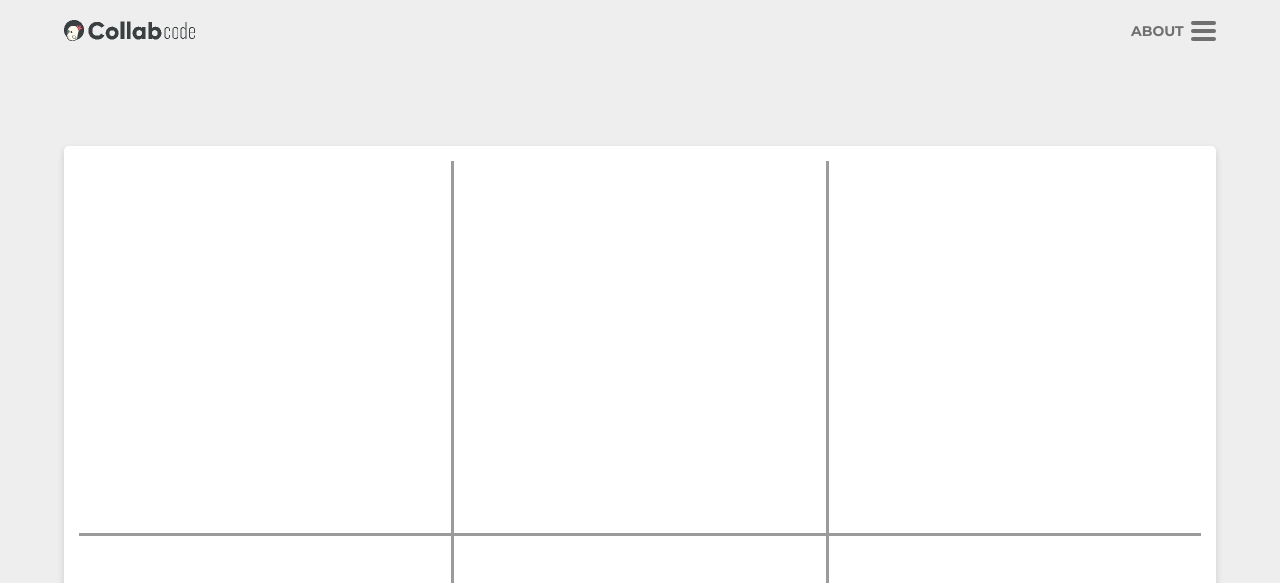
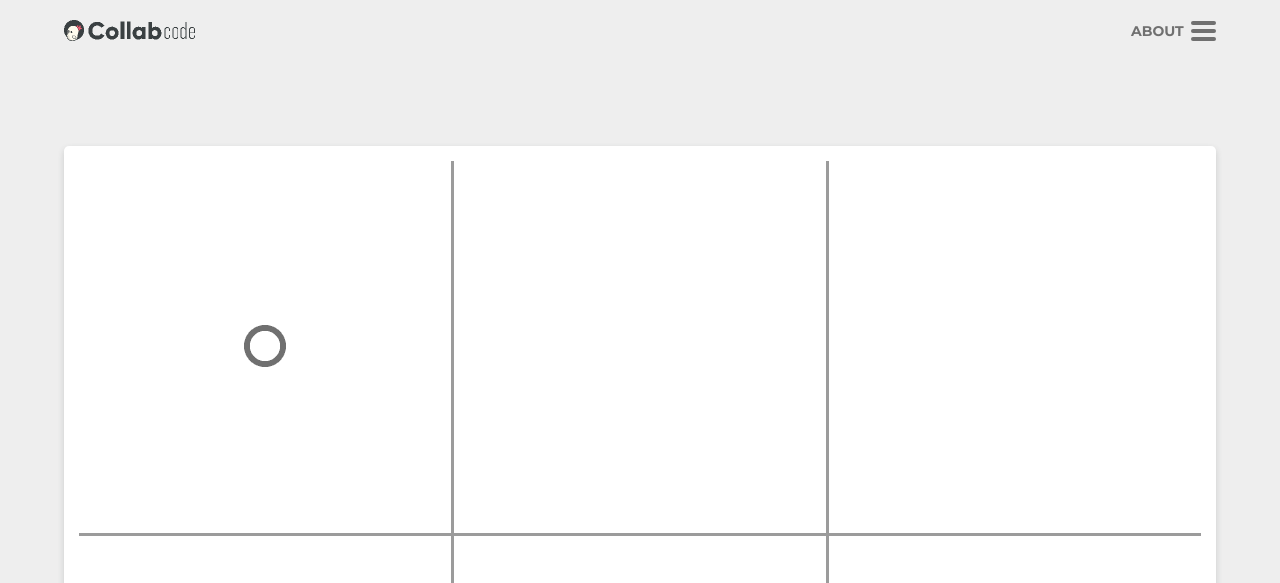
Before and after one commit to Morette/react, a React (Create React App) app in the folder jogo-da-velha/: page / in a window 1280 px wide. Both pictures are taken after a click on the button 265 px from the left and 347 px from the top of the page. Shown: the top 583 px of the page. Built offline with nearby package versions, Linux system fonts and the light colour scheme.

Commit message:
fill hashtag blank spaces with player X

```diff
--- a/jogo-da-velha/src/objects/PlayerGame/index.js
+++ b/jogo-da-velha/src/objects/PlayerGame/index.js
@@ -1,23 +1,26 @@
-import React from 'react';
+import React, { useState } from 'react';
 import './styles.css';
 import playerX from '../../images/Player-X.png';
 import playerO from '../../images/Player-Circle.png';
 
-const handleClick = () => {
-  console.log('clicou');
-}
+const PlayerGame = ({ player }) => {
 
-const PlayerGame = ({ player }) => {
+  const [statePlayer, setStatePlayer] = useState(player);
+
+  const handleClick = () => setStatePlayer(
+    statePlayer ? "x" : "o"
+    );
+
   const players = [];
   players['x'] = playerX;
   players['o'] = playerO;
 
   return (
     <button className="player-game" onClick={handleClick} >
-      {player &&
+      {statePlayer &&
         <img
-          src={players[player]}
-          alt={`Jogador ${player.toUpperCase()}`}
+          src={players[statePlayer]}
+          alt={`Jogador ${statePlayer.toUpperCase()}`}
         >
         </img>}
     </button>
```
